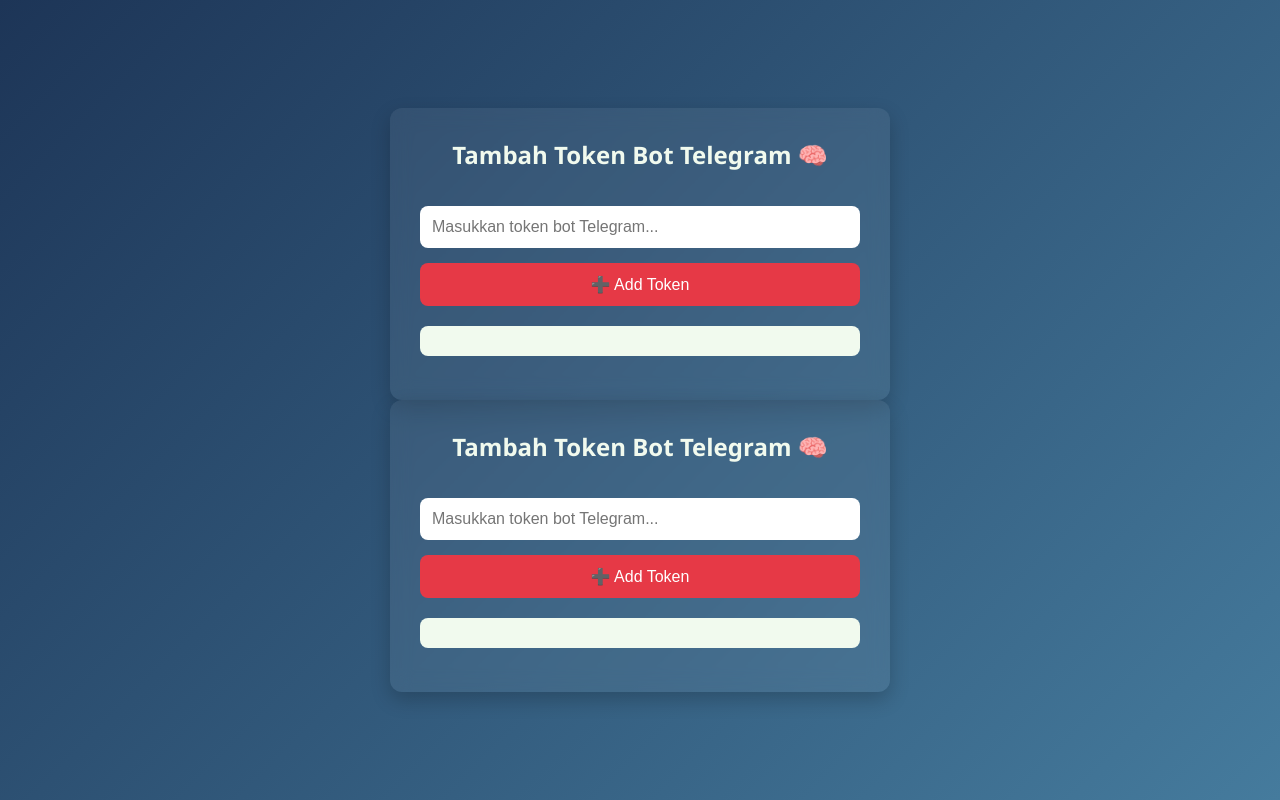
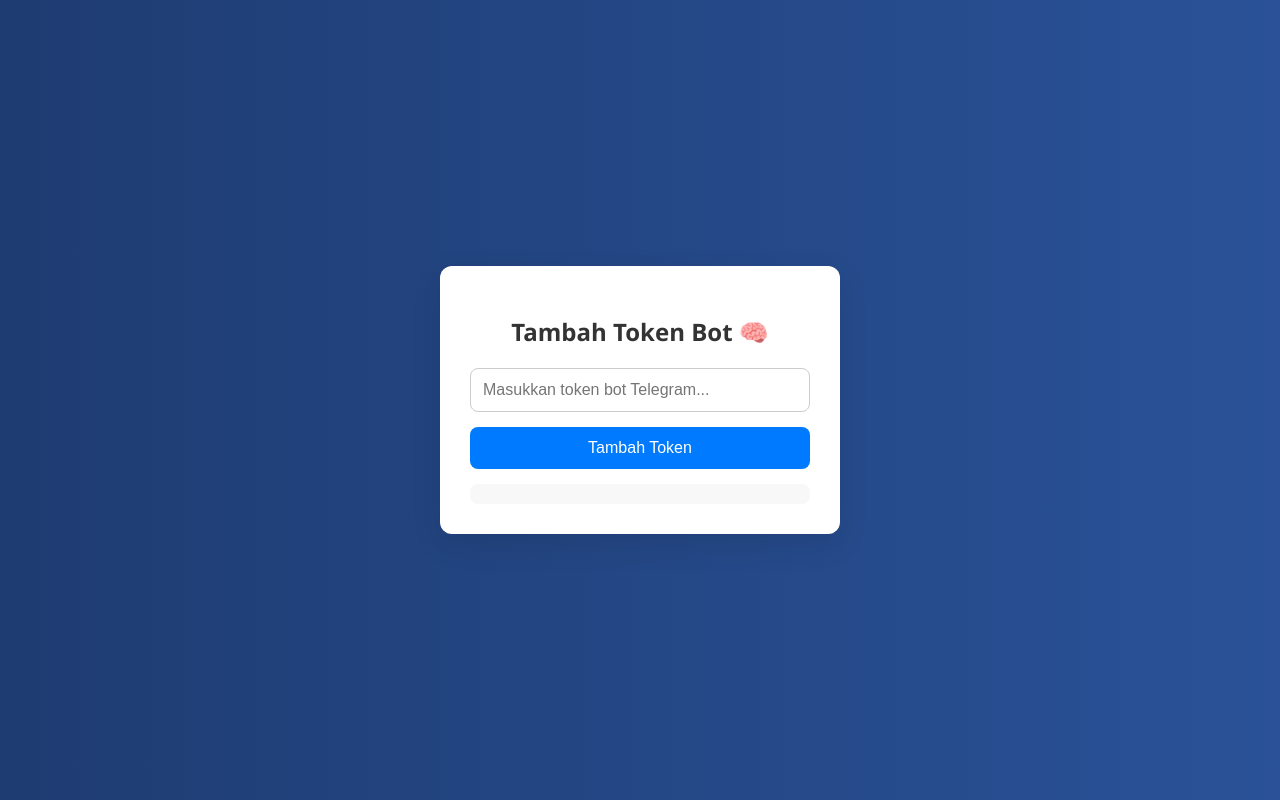
Before and after one commit to ghanzakunbaru/addtoken, a plain HTML site: page index.html in a window 1280 px wide. Drawn offline with Linux system fonts and the light colour scheme.

Commit message:
Update index.html

```diff
--- a/index.html
+++ b/index.html
@@ -1,80 +1,72 @@
 <!DOCTYPE html>
-<html lang="en">
+<html lang="id">
 <head>
-  <meta charset="UTF-8">
-  <title>Add Token Web</title>
+  <meta charset="UTF-8" />
+  <title>Tambah Token Bot Telegram</title>
   <style>
-    * {
-      box-sizing: border-box;
-    }
+    * { box-sizing: border-box; }
     body {
-      font-family: 'Segoe UI', Tahoma, Geneva, Verdana, sans-serif;
-      background: linear-gradient(135deg, #1d3557, #457b9d);
-      color: #f1faee;
-      padding: 30px;
+      font-family: 'Segoe UI', sans-serif;
+      background: linear-gradient(to right, #1e3c72, #2a5298);
       margin: 0;
+      padding: 40px;
       display: flex;
-      flex-direction: column;
       align-items: center;
       justify-content: center;
       min-height: 100vh;
     }
-    .container {
-      background-color: #ffffff10;
-      backdrop-filter: blur(10px);
+    .card {
+      background: white;
       border-radius: 12px;
       padding: 30px;
+      max-width: 400px;
       width: 100%;
-      max-width: 500px;
-      box-shadow: 0 8px 20px rgba(0,0,0,0.2);
+      box-shadow: 0 10px 30px rgba(0,0,0,0.1);
     }
     h2 {
-      margin-top: 0;
-      font-size: 1.5rem;
       text-align: center;
-      color: #f1faee;
+      color: #333;
+      margin-bottom: 20px;
     }
     input {
       width: 100%;
       padding: 12px;
-      margin-top: 15px;
-      border: none;
       border-radius: 8px;
+      border: 1px solid #ccc;
+      margin-bottom: 15px;
       font-size: 16px;
-      outline: none;
     }
     button {
       width: 100%;
-      margin-top: 15px;
       padding: 12px;
-      background-color: #e63946;
+      background: #007bff;
+      border: none;
       color: white;
-      border: none;
+      font-size: 16px;
       border-radius: 8px;
-      font-size: 16px;
       cursor: pointer;
       transition: background 0.3s ease;
     }
     button:hover {
-      background-color: #d62828;
+      background: #0056b3;
     }
-    pre {
-      background-color: #f1faee;
-      color: #1d3557;
+    .result {
+      margin-top: 15px;
+      font-size: 14px;
+      color: #333;
+      background: #f8f8f8;
+      padding: 10px;
       border-radius: 8px;
-      padding: 15px;
-      margin-top: 20px;
       white-space: pre-wrap;
-      font-size: 14px;
     }
   </style>
 </head>
 <body>
-  <div class="container">
-    <h2>Tambah Token Bot Telegram 🧠</h2>
-    <input type="text" id="token" placeholder="Masukkan token bot Telegram..." required />
-    <button onclick="addToken()">➕ Add Token</button>
-    <pre id="output"></pre>
+  <div class="card">
+    <h2>Tambah Token Bot 🧠</h2>
+    <input type="text" id="token" placeholder="Masukkan token bot Telegram..." />
+    <button onclick="addToken()">Tambah Token</button>
+    <div class="result" id="output"></div>
   </div>
 
   <script>
@@ -87,7 +79,10 @@
       const token = document.getElementById("token").value.trim();
       const output = document.getElementById("output");
 
-      if (!token) return alert("Token tidak boleh kosong!");
+      if (!token) {
+        output.textContent = "❌ Token tidak boleh kosong!";
+        return;
+      }
 
       let sha = null;
       let json = [];
@@ -104,8 +99,14 @@
           const parsed = JSON.parse(content);
           json = Array.isArray(parsed) ? parsed : [];
         }
-      } catch {
+      } catch (e) {
         json = [];
+      }
+
+      // Cek duplikat
+      if (json.find(item => item.token === token)) {
+        output.textContent = "⚠️ Token sudah terdaftar di database.";
+        return;
       }
 
       json.push({ token, date: new Date().toISOString() });
@@ -117,149 +118,14 @@
           "Content-Type": "application/json"
         },
         body: JSON.stringify({
-          message: "Add Telegram token",
+          message: "Tambah token dari web",
           content: btoa(JSON.stringify(json, null, 2)),
           sha
         })
       });
 
       if (updateRes.ok) {
-        output.textContent = "✅ Token berhasil ditambahkan.";
-        document.getElementById("token").value = "";
-      } else {
-        const err = await updateRes.json();
-        output.textContent = "❌ Error:\n" + JSON.stringify(err, null, 2);
-      }
-    }
-  </script>
-</body>
-</html><!DOCTYPE html>
-<html lang="en">
-<head>
-  <meta charset="UTF-8">
-  <title>Add Token Web</title>
-  <style>
-    * {
-      box-sizing: border-box;
-    }
-    body {
-      font-family: 'Segoe UI', Tahoma, Geneva, Verdana, sans-serif;
-      background: linear-gradient(135deg, #1d3557, #457b9d);
-      color: #f1faee;
-      padding: 30px;
-      margin: 0;
-      display: flex;
-      flex-direction: column;
-      align-items: center;
-      justify-content: center;
-      min-height: 100vh;
-    }
-    .container {
-      background-color: #ffffff10;
-      backdrop-filter: blur(10px);
-      border-radius: 12px;
-      padding: 30px;
-      width: 100%;
-      max-width: 500px;
-      box-shadow: 0 8px 20px rgba(0,0,0,0.2);
-    }
-    h2 {
-      margin-top: 0;
-      font-size: 1.5rem;
-      text-align: center;
-      color: #f1faee;
-    }
-    input {
-      width: 100%;
-      padding: 12px;
-      margin-top: 15px;
-      border: none;
-      border-radius: 8px;
-      font-size: 16px;
-      outline: none;
-    }
-    button {
-      width: 100%;
-      margin-top: 15px;
-      padding: 12px;
-      background-color: #e63946;
-      color: white;
-      border: none;
-      border-radius: 8px;
-      font-size: 16px;
-      cursor: pointer;
-      transition: background 0.3s ease;
-    }
-    button:hover {
-      background-color: #d62828;
-    }
-    pre {
-      background-color: #f1faee;
-      color: #1d3557;
-      border-radius: 8px;
-      padding: 15px;
-      margin-top: 20px;
-      white-space: pre-wrap;
-      font-size: 14px;
-    }
-  </style>
-</head>
-<body>
-  <div class="container">
-    <h2>Tambah Token Bot Telegram 🧠</h2>
-    <input type="text" id="token" placeholder="Masukkan token bot Telegram..." required />
-    <button onclick="addToken()">➕ Add Token</button>
-    <pre id="output"></pre>
-  </div>
-
-  <script>
-    const GITHUB_REPO = "ghanzakunbaru/Ghanznew";
-    const GITHUB_FILE_PATH = "tokens.json";
-    const GITHUB_PAT = "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";
-    const API_URL = `https://api.github.com/repos/${GITHUB_REPO}/contents/${GITHUB_FILE_PATH}`;
-
-    async function addToken() {
-      const token = document.getElementById("token").value.trim();
-      const output = document.getElementById("output");
-
-      if (!token) return alert("Token tidak boleh kosong!");
-
-      let sha = null;
-      let json = [];
-
-      try {
-        const res = await fetch(API_URL, {
-          headers: { Authorization: `token ${GITHUB_PAT}` }
-        });
-
-        if (res.ok) {
-          const data = await res.json();
-          sha = data.sha;
-          const content = atob(data.content.replace(/\n/g, ""));
-          const parsed = JSON.parse(content);
-          json = Array.isArray(parsed) ? parsed : [];
-        }
-      } catch {
-        json = [];
-      }
-
-      json.push({ token, date: new Date().toISOString() });
-
-      const updateRes = await fetch(API_URL, {
-        method: "PUT",
-        headers: {
-          Authorization: `token ${GITHUB_PAT}`,
-          "Content-Type": "application/json"
-        },
-        body: JSON.stringify({
-          message: "Add Telegram token",
-          content: btoa(JSON.stringify(json, null, 2)),
-          sha
-        })
-      });
-
-      if (updateRes.ok) {
-        output.textContent = "✅ Token berhasil ditambahkan.";
+        output.textContent = "✅ Token berhasil ditambahkan ke database!";
         document.getElementById("token").value = "";
       } else {
         const err = await updateRes.json();
```
